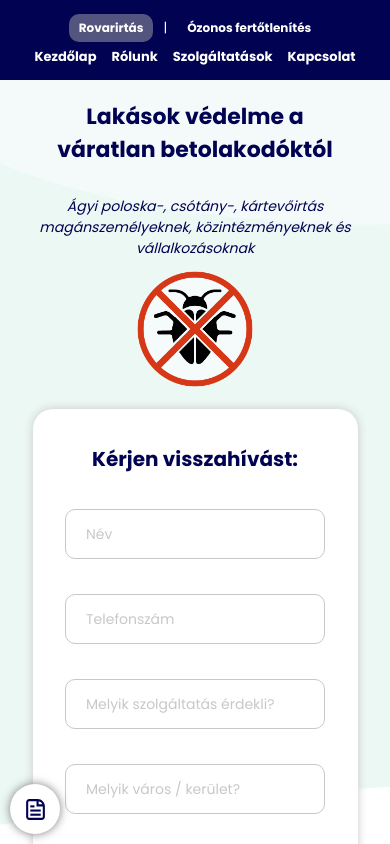
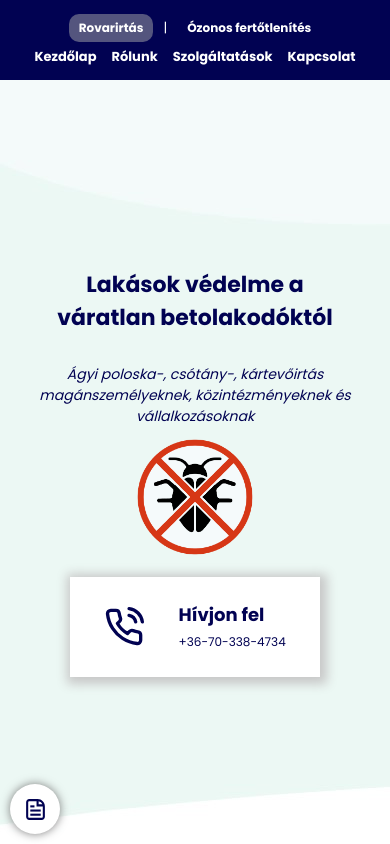
Before and after one commit to buikrisz/frugi, a React (Create React App) app: page / in a window 390 px wide. Shown: the top 844 px of the page. Built offline with nearby package versions, Linux system fonts and the light colour scheme.

Commit message:
change lading page form to phone number

```diff
--- a/src/components/ContactInfoCard/ContactInfoCard.jsx
+++ b/src/components/ContactInfoCard/ContactInfoCard.jsx
@@ -1,22 +1,34 @@
-import React from 'react';
-import { IoLocationOutline } from 'react-icons/io5';
-import { GoMail } from 'react-icons/go';
-import { FiPhoneCall } from 'react-icons/fi';
+import React from "react";
+import { IoLocationOutline } from "react-icons/io5";
+import { GoMail } from "react-icons/go";
+import { FiPhoneCall } from "react-icons/fi";
 
-function ContactInfoCard({ icon, title, text}) {
-  return (
+function ContactInfoCard({ icon, title, text }) {
+  return icon === "phone" ? (
+    <a href="tel:+3670-338-4734" className="contactInfoCard phoneInfoCard">
+      <FiPhoneCall className="icon" />
+      <div>
+        <h3>{title}</h3>
+        <a href="tel:+3670-338-4734">{text}</a>
+      </div>
+    </a>
+  ) : (
     <div className="contactInfoCard">
-        {icon === "location" ? <IoLocationOutline className='icon' /> : icon === "phone" ? <FiPhoneCall className='icon' /> : <GoMail className='icon' />}
-        <div>
-            <h3>{title}</h3>
-            {
-              icon === "phone" ?
-              <a href="tel:+3670-338-4734">{text}</a> :
-              <h5>{text}</h5>
-            }
-        </div>
+      {icon === "location" ? (
+        <IoLocationOutline className="icon" />
+      ) : (
+        <GoMail className="icon" />
+      )}
+      <div>
+        <h3>{title}</h3>
+        {icon === "phone" ? (
+          <a href="tel:+3670-338-4734">{text}</a>
+        ) : (
+          <h5>{text}</h5>
+        )}
+      </div>
     </div>
-  )
+  );
 }
 
 export default ContactInfoCard;
--- a/src/components/LandingForm/LandingForm.jsx
+++ b/src/components/LandingForm/LandingForm.jsx
@@ -1,14 +1,19 @@
-import React, { useState, useEffect } from 'react';
-import './LandingForm.css';
-import apiKey from '../../emailkey';
-import emailjs from '@emailjs/browser';
-import cities from '../../data/hu.json';
-import LandingFormAutocomplete from '../LandingFormAutocomplete/LandingFormAutocomplete';
+import React, { useState, useEffect } from "react";
+import "./LandingForm.css";
+import apiKey from "../../emailkey";
+import emailjs from "@emailjs/browser";
+import cities from "../../data/hu.json";
+import LandingFormAutocomplete from "../LandingFormAutocomplete/LandingFormAutocomplete";
 
 function LandingForm() {
-    const [formValue, setFormValue] = useState(
-        { name: "", phone: "", service: "", location: "", district: "", privacyPolicy: false }
-    )
+  const [formValue, setFormValue] = useState({
+    name: "",
+    phone: "",
+    service: "",
+    location: "",
+    district: "",
+    privacyPolicy: false,
+  });
 
   const [locationFocus, setLocationFocus] = useState(false);
   const [serviceFocus, setServiceFocus] = useState(false);
@@ -16,16 +21,17 @@ function LandingForm() {
   const [locationClicked, setLocationClicked] = useState(false);
   const [serviceClicked, setServiceClicked] = useState(false);
 
-    const cityNames = cities.map(city => city.city);
+  const cityNames = cities.map((city) => city.city);
   const services = ["Kártevőirtás", "Fertőtlenítés", "Egyéb"];
   /* const [districtClicked, setDistrictClicked] = useState(false);
     const districts = ["I.","II.","III.","IV.","V.","VI.","VII.","VIII.","IX.","X.","XI.","XII.","XIII.","XIV.","XV.","XVI.","XVII.","XVIII.","XIX.","XX.","XXI.","XXII.","XXIII."]; */
 
   function handleChange(e) {
     const { name, value, type, checked } = e.target;
-        setFormValue(
-            { ...formValue, [name]: type === "checkbox" ? checked : value }
-        )
+    setFormValue({
+      ...formValue,
+      [name]: type === "checkbox" ? checked : value,
+    });
     name === "location" && setLocationClicked(false);
     name === "service" && setServiceClicked(false);
   }
@@ -48,71 +54,174 @@ function LandingForm() {
   const [mailSent, setMailSent] = useState(false);
   const [animationStarted, setAnimationStarted] = useState(false);
 
-    useEffect(
-        () => {
+  useEffect(() => {
     if (formSubmitted) {
       setAnimationStarted(true);
       console.log(formValue.district);
-                emailjs.send(apiKey.SERVICE_ID, apiKey.CALLBACK_TEMPLATE_ID,
-                    { from_name: formValue.name, from_phone: formValue.phone, from_service: formValue.service, from_location: formValue.location, from_district: formValue.district },
-                    apiKey.PUBLIC_KEY)
-                .then(res => {
-                    console.log('Email sent');
+      emailjs
+        .send(
+          apiKey.SERVICE_ID,
+          apiKey.CALLBACK_TEMPLATE_ID,
+          {
+            from_name: formValue.name,
+            from_phone: formValue.phone,
+            from_service: formValue.service,
+            from_location: formValue.location,
+            from_district: formValue.district,
+          },
+          apiKey.PUBLIC_KEY
+        )
+        .then((res) => {
+          console.log("Email sent");
           setMailSent(true);
         })
-                .catch(err => {
+        .catch((err) => {
           console.log(err);
-                })
+        });
     }
-        },
-        [formSubmitted, formValue.district, formValue.location, formValue.name, formValue.phone, formValue.service]
-    )
+  }, [
+    formSubmitted,
+    formValue.district,
+    formValue.location,
+    formValue.name,
+    formValue.phone,
+    formValue.service,
+  ]);
 
-    return (
-        (!mailSent && !animationStarted) ?
-            <form className='landingForm' autoComplete="off" onSubmit={(e) => {
+  return !mailSent && !animationStarted ? (
+    <form
+      className="landingForm"
+      autoComplete="off"
+      onSubmit={(e) => {
         e.preventDefault();
         setFormSubmitted(true);
-            }}>
+      }}
+    >
       <h2>Kérjen visszahívást:</h2>
-                <input type="text" name="name" id="name" placeholder="Név" value={formValue.name} onChange={handleChange} onFocus={handleFocus} required />
-                <input type="text" name="phone" id="phone" placeholder="Telefonszám" value={formValue.phone} onChange={handleChange} onFocus={handleFocus} required />
+      <input
+        type="text"
+        name="name"
+        id="name"
+        placeholder="Név"
+        value={formValue.name}
+        onChange={handleChange}
+        onFocus={handleFocus}
+        required
+      />
+      <input
+        type="text"
+        name="phone"
+        id="phone"
+        placeholder="Telefonszám"
+        value={formValue.phone}
+        onChange={handleChange}
+        onFocus={handleFocus}
+        required
+      />
       <div className="serviceDiv">
-                    <input type="text" name="service" id="service" placeholder="Melyik szolgáltatás érdekli?" value={formValue.service} onChange={handleChange} onFocus={handleFocus} required />
-                    <LandingFormAutocomplete formValue={formValue} formInput="service" setFormValue={setFormValue} autoCompleteValues={services} clicked={serviceClicked} setClicked={setServiceClicked} minLength={0} focus={serviceFocus} />
+        <input
+          type="text"
+          name="service"
+          id="service"
+          placeholder="Melyik szolgáltatás érdekli?"
+          value={formValue.service}
+          onChange={handleChange}
+          onFocus={handleFocus}
+          required
+        />
+        <LandingFormAutocomplete
+          formValue={formValue}
+          formInput="service"
+          setFormValue={setFormValue}
+          autoCompleteValues={services}
+          clicked={serviceClicked}
+          setClicked={setServiceClicked}
+          minLength={0}
+          focus={serviceFocus}
+        />
       </div>
-                <div className='locationDiv'>
-                    <input type="text" name="location" id="location" placeholder="Melyik város / kerület?" value={formValue.location} onChange={handleChange} onFocus={handleFocus} required />
-                    {
-                        formValue.location.toLowerCase() === "budapest" &&
-                        <input type="text" name="district" id="district" placeholder="Kerület" value={formValue.district} onChange={handleChange} onFocus={handleFocus} />
-                    }
-                    {
-                        locationFocus &&
-                        <LandingFormAutocomplete formValue={formValue} formInput="location" setFormValue={setFormValue} autoCompleteValues={cityNames} clicked={locationClicked} setClicked={setLocationClicked} minLength={3} focus={locationFocus} />
-                    }
+      <div className="locationDiv">
+        <input
+          type="text"
+          name="location"
+          id="location"
+          placeholder="Melyik város / kerület?"
+          value={formValue.location}
+          onChange={handleChange}
+          onFocus={handleFocus}
+          required
+        />
+        {formValue.location.toLowerCase() === "budapest" && (
+          <input
+            type="text"
+            name="district"
+            id="district"
+            placeholder="Kerület"
+            value={formValue.district}
+            onChange={handleChange}
+            onFocus={handleFocus}
+          />
+        )}
+        {locationFocus && (
+          <LandingFormAutocomplete
+            formValue={formValue}
+            formInput="location"
+            setFormValue={setFormValue}
+            autoCompleteValues={cityNames}
+            clicked={locationClicked}
+            setClicked={setLocationClicked}
+            minLength={3}
+            focus={locationFocus}
+          />
+        )}
       </div>
-                <div className='landingFormCheckbox'>
-                    <input type="checkbox" name="privacyPolicy" id="privacyPolicy" checked={formValue.privacyPolicy} onChange={handleChange} required />
-                    <label htmlFor="privacyPolicy">Elfogadom az <a href='/adatvedelmi' target="_blank" className='linkToPrivacyPolicy'>adatvédelmi nyilatkozatot</a>.</label>
+      <div className="landingFormCheckbox">
+        <input
+          type="checkbox"
+          name="privacyPolicy"
+          id="privacyPolicy"
+          checked={formValue.privacyPolicy}
+          onChange={handleChange}
+          required
+        />
+        <label htmlFor="privacyPolicy">
+          Elfogadom az{" "}
+          <a
+            href="/adatvedelmi"
+            target="_blank"
+            className="linkToPrivacyPolicy"
+          >
+            adatvédelmi nyilatkozatot
+          </a>
+          .
+        </label>
       </div>
-                <div className='landingFormButtons'>
-                    <button className='callMe'>Visszahívást kérek!</button>
-                    <a href="tel:+3670-338-4734" className='makeCall'>Felhívom!</a>
+      <div className="landingFormButtons">
+        <button className="callMe">Visszahívást kérek!</button>
+        <a href="tel:+3670-338-4734" className="makeCall">
+          Felhívom!
+        </a>
       </div>
     </form>
-        : (!mailSent && animationStarted) ?
-            <form className='landingForm'>
-                <svg className="loader" viewBox="0 0 120 120" xmlns="http://www.w3.org/2000/svg">
+  ) : !mailSent && animationStarted ? (
+    <form className="landingForm">
+      <svg
+        className="loader"
+        viewBox="0 0 120 120"
+        xmlns="http://www.w3.org/2000/svg"
+      >
         <circle className="internal-circle" cx="60" cy="60" r="30"></circle>
         <circle className="external-circle" cx="60" cy="60" r="50"></circle>
       </svg>
     </form>
-        :
-            <form className='landingForm'>
-                <h2>Köszönjük! <br/><br/> Munkatársunk 24 órán belül jelentkezni fog Önnél!</h2>
+  ) : (
+    <form className="landingForm">
+      <h2>
+        Köszönjük! <br />
+        <br /> Munkatársunk 24 órán belül jelentkezni fog Önnél!
+      </h2>
     </form>
-    )
+  );
 }
 
 export default LandingForm;
--- a/src/components/OzoneLandingSection/OzoneLandingSection.jsx
+++ b/src/components/OzoneLandingSection/OzoneLandingSection.jsx
@@ -1,22 +1,30 @@
-import React from 'react';
-import { LandingForm } from '..';
-import image from '../../images/no-virus.png';
+import image from "../../images/no-virus.png";
+import { ContactInfoCard } from "..";
 
 function OzoneLandingSection() {
   return (
     <section id="kezdolap">
-        <div className='landingContent'>
-                <div className='landingTextImg'>
-                    <div className='landingText'>
-                        <h2 className='landingTitle'>Tiszta és egészséges légkör megteremtése</h2>
-                        <h5 className='landingSubtitle'>Fertőtlenítő szolgáltatás lakások, irodák, iskolák, egészségügyi intézmények és nagyobb terek tisztítására is</h5>
-                    </div>
-                    <img src={image} alt="Pest Control" />
-                </div>
-                <LandingForm />
-            </div>
+      <div className="landingContent">
+        <div className="landingTextImg">
+          <div className="landingText">
+            <h2 className="landingTitle">
+              Tiszta és egészséges légkör megteremtése
+            </h2>
+            <h5 className="landingSubtitle">
+              Fertőtlenítő szolgáltatás lakások, irodák, iskolák, egészségügyi
+              intézmények és nagyobb terek tisztítására is
+            </h5>
+          </div>
+          <img src={image} alt="Pest Control" />
+        </div>
+        <ContactInfoCard
+          icon="phone"
+          title="Hívjon fel"
+          text="+36-70-338-4734"
+        />
+      </div>
     </section>
-  )
+  );
 }
 
 export default OzoneLandingSection;
--- a/src/components/PestLandingSection/PestLandingSection.css
+++ b/src/components/PestLandingSection/PestLandingSection.css
@@ -10,9 +10,11 @@
 
 #kezdolap .landingContent {
   display: flex;
-    justify-content: space-around;
+  flex-direction: column;
+  justify-content: center;
   align-items: center;
-    height: calc(100vh - 180px);
+  gap: 100px;
+  min-height: calc(100vh - 180px);
 }
 
 #kezdolap .landingContent .landingTextImg {
@@ -44,9 +46,48 @@
   font-weight: 400;
 }
 
-@media (max-width: 1700px) {
+#kezdolap .landingContent .contactInfoCard {
+  display: flex;
+  justify-content: space-evenly;
+  align-items: center;
+  height: 120px;
+  width: 350px;
+  background-color: #fff;
+  box-shadow: 2px 2px 10px 5px #c8c8c8;
+  border-radius: 0;
+  transition: 0.5s;
+}
+
+#kezdolap .landingContent .contactInfoCard.phoneInfoCard:hover {
+  box-shadow: 0px 0px 5px 2px #010252;
+  border-radius: 20px;
+  transition: 0.5s;
+}
+
+#kezdolap .landingContent .contactInfoCard .icon {
+  height: 60px;
+  width: 60px;
+  color: #010252;
+}
+
+#kezdolap .landingContent .contactInfoCard h3 {
+  font-size: 22px;
+  font-weight: 800;
+}
+
+#kezdolap .landingContent .contactInfoCard h5,
+#kezdolap .landingContent .contactInfoCard a {
+  font-size: 16px;
+  font-weight: 500;
+}
+
+@media (max-width: 1500px) {
   #kezdolap {
     padding-top: 80px;
+  }
+
+  #kezdolap .landingContent {
+    gap: 50px;
   }
 
   #kezdolap .landingContent .landingTextImg {
@@ -54,6 +95,10 @@
     gap: 40px;
   }
 
+  #kezdolap .landingContent .landingTextImg img {
+    height: 250px;
+    width: 250px;
+  }
 }
 
 @media (max-width: 1280px) {
@@ -79,7 +124,6 @@
 }
 
 @media (max-width: 820px) {
-
   #kezdolap nav {
     padding: 0 10px;
     font-size: 16px;
@@ -89,7 +133,8 @@
     gap: 50px;
   }
 
-    #kezdolap .landingContent .landingTextImg .landingText .landingTitle, #kezdolap .landingContent .landingTextImg .landingText .landingSubtitle {
+  #kezdolap .landingContent .landingTextImg .landingText .landingTitle,
+  #kezdolap .landingContent .landingTextImg .landingText .landingSubtitle {
     text-align: center;
     width: 80%;
   }
@@ -101,10 +146,28 @@
   #kezdolap .landingContent .landingTextImg .landingText .landingSubtitle {
     font-size: 18px;
   }
+
+  #kezdolap .landingContent .contactInfoCard {
+    height: 100px;
+    width: 250px;
+  }
+
+  #kezdolap .landingContent .contactInfoCard .icon {
+    height: 40px;
+    width: 40px;
+  }
+
+  #kezdolap .landingContent .contactInfoCard h3 {
+    font-size: 18px;
+  }
+
+  #kezdolap .landingContent .contactInfoCard h5,
+  #kezdolap .landingContent .contactInfoCard a {
+    font-size: 12px;
+  }
 }
 
 @media (max-width: 450px) {
-
   #kezdolap nav {
     gap: 20px;
     padding: 0 10px;
--- a/src/components/PestLandingSection/PestLandingSection.jsx
+++ b/src/components/PestLandingSection/PestLandingSection.jsx
@@ -1,6 +1,6 @@
 import "./PestLandingSection.css";
-import { LandingForm } from "..";
 import image from "../../images/pest_control.png";
+import { ContactInfoCard } from "..";
 
 function LandingSection() {
   return (
@@ -18,7 +18,11 @@ function LandingSection() {
           </div>
           <img src={image} alt="Pest Control" />
         </div>
-        <LandingForm />
+        <ContactInfoCard
+          icon="phone"
+          title="Hívjon fel"
+          text="+36-70-338-4734"
+        />
       </div>
     </section>
   );
```
Also changed, not shown: src/components/ContactSection/ContactSection.css (+19 -11 lines). Lines whose indentation alone changed are shown as unchanged.
